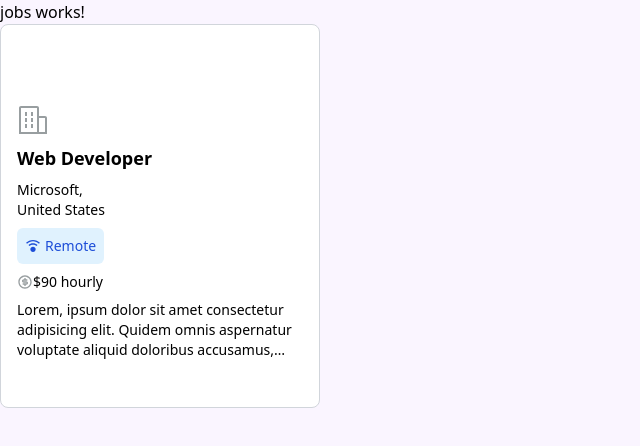
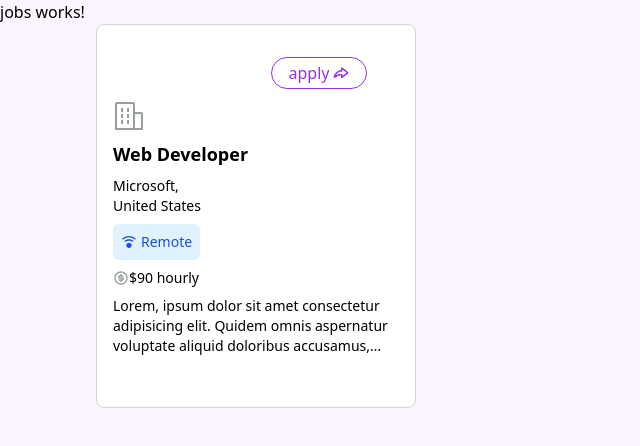
Before and after one commit to StailiAbdessalam/MyRH-Frontend, an Angular app: page /jobs in a window 1280 px wide. Shown: the top 446 px of the page, without its empty margins (0-640 px from the left). Built offline with nearby package versions, Linux system fonts and the light colour scheme.

Commit message:
update job post component

```diff
--- a/src/app/job/components/job-post/job-post.component.html
+++ b/src/app/job/components/job-post/job-post.component.html
@@ -1,9 +1,13 @@
-<section class="w-full h-96 flex flex-col rounded-lg border border-gray-300 items-start pl-4 justify-center gap-2 bg-white relative ">
+ <section class="w-full h-96 flex flex-col rounded-lg border border-gray-300 items-start pl-4 justify-center gap-2 bg-white relative ">
 
-    <div class="apply absolute">
+    <div class="apply absolute top-8 right-12 w-24 rounded-full border hover:bg-purple-50  border-purple-600 h-8">
+        <a href="" class="text-purple-600 flex w-full h-full flex-row items-center justify-center font-medium ">
+            <span>apply</span>
+            <img class="ml-1 h-4 w-4" src="/assets/icons/redirect.svg" alt="redirect">
+        </a>
     </div>
 
-    <div class="post-icon mt-8">
+    <div class="post-icon mt-6">
         <img class="h-8 w-8" src="/assets/icons/company-default.svg" alt="company-default">
     </div>
     <h3 class="title font-bold text-lg ">Web Developer</h3>
--- a/src/app/job/pages/jobs/jobs.component.html
+++ b/src/app/job/pages/jobs/jobs.component.html
@@ -1,4 +1,4 @@
 <p>jobs works!</p>
-<section class="w-3/12">
+<section class="w-3/12 ml-24">
     <job-post></job-post>
 </section>
```
Also changed, not shown: src/assets/icons/redirect.svg (added).
